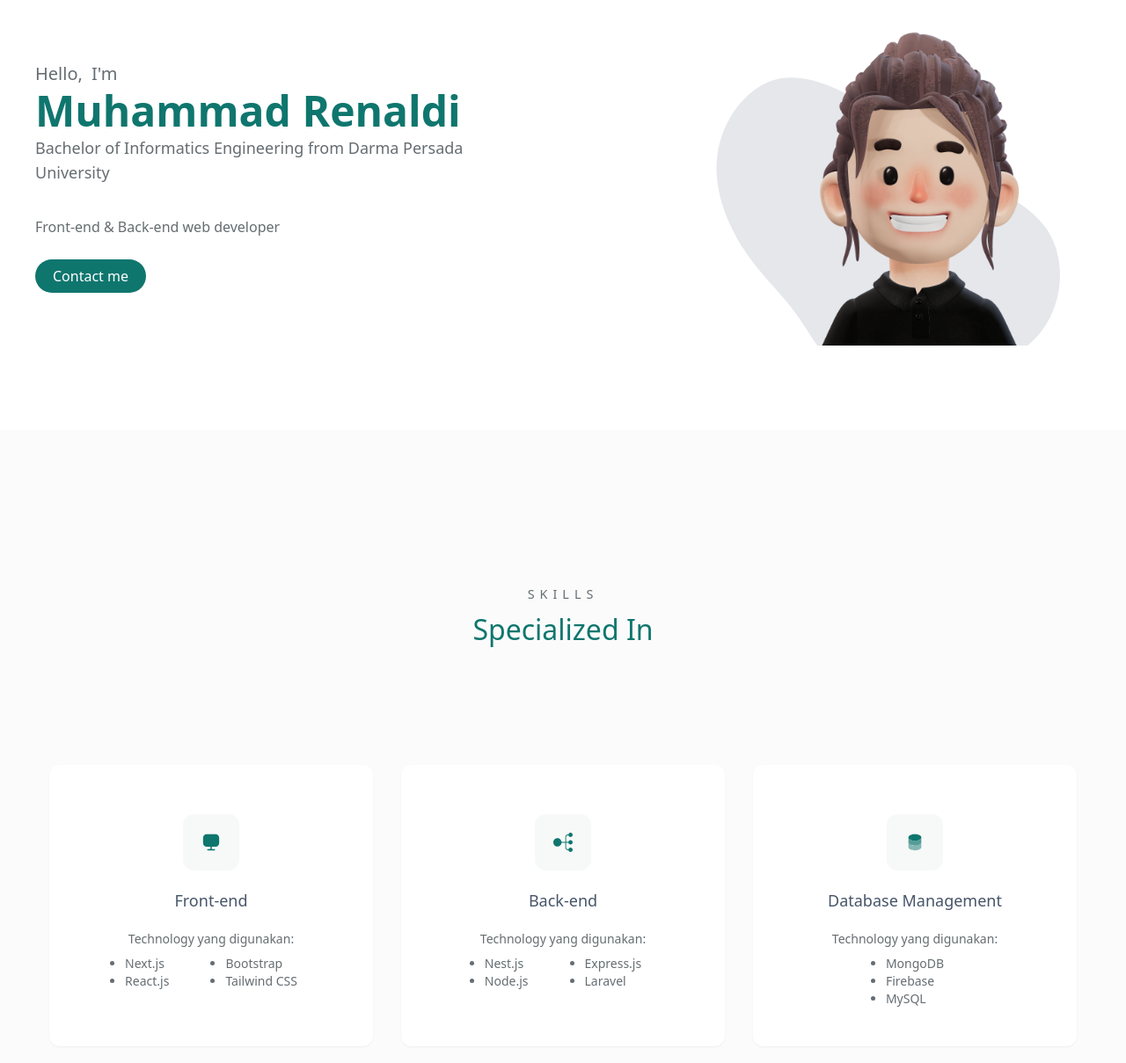
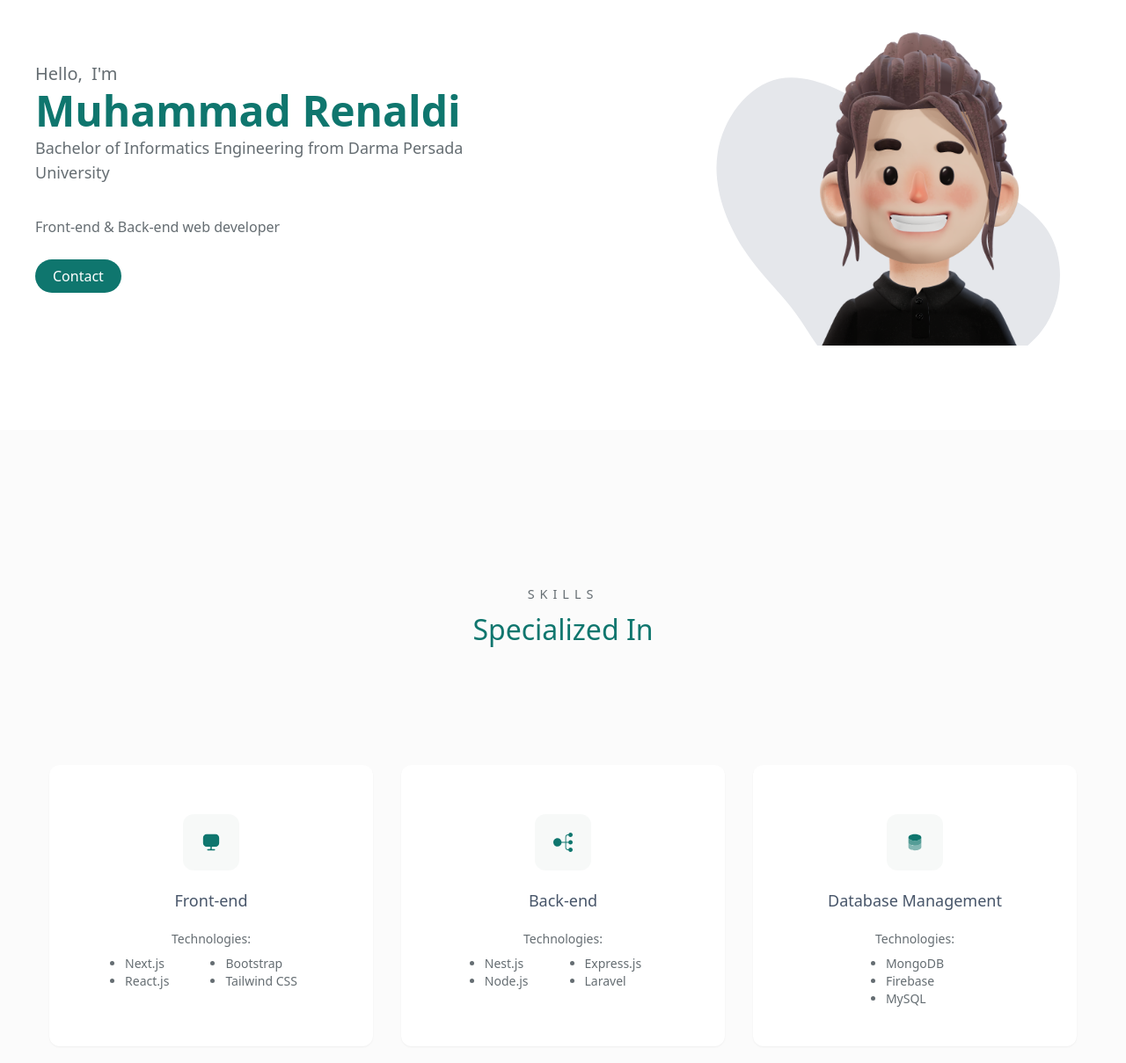
Before and after one commit to reenall/portfolio-tailwind, a website: page index.html in a window 1280 px wide. Shown: the part 205-1414 px from the top of the page at 88% size. Drawn offline with Linux system fonts and the light colour scheme.

Commit message:
UPDATE: text contents

```diff
--- a/index.html
+++ b/index.html
@@ -192,7 +192,7 @@
 
             <h3 class="mb-8 text-secondary dark:text-darkSecondary">Front-end & Back-end web developer</h3>
 
-            <a href="#contact" class="btn px-16 lg:px-5 py-2 rounded-full">Contact me</a>
+            <a href="#contact" class="btn px-16 lg:px-5 py-2 rounded-full">Contact</a>
           </div>
 
           <!-- img -->
@@ -233,7 +233,7 @@
                 </div>
                 <h3 class="text-lg text-primary dark:text-darkPrimary mb-5">Front-end</h3>
                 <div class="flex flex-wrap w-full items-center justify-center">
-                  <p class="text-sm text-secondary dark:text-darkSecondary">Technology yang digunakan:</p>
+                  <p class="text-sm text-secondary dark:text-darkSecondary">Technologies:</p>
                   <ul class="mt-2 flex justify-center gap-16 w-full text-sm text-left text-secondary dark:text-darkSecondary list-disc">
                     <div>
                       <li>Next.js</li>
@@ -255,7 +255,7 @@
                 </div>
                 <h3 class="text-lg text-primary dark:text-darkPrimary mb-5">Back-end</h3>
                 <div class="flex flex-wrap w-full items-center justify-center">
-                  <p class="text-sm text-secondary dark:text-darkSecondary">Technology yang digunakan:</p>
+                  <p class="text-sm text-secondary dark:text-darkSecondary">Technologies:</p>
                   <ul class="mt-2 flex justify-center gap-16 w-full text-sm text-left text-secondary dark:text-darkSecondary list-disc">
                     <div>
                       <li>Nest.js</li>
@@ -277,7 +277,7 @@
                 </div>
                 <h3 class="text-lg text-primary dark:text-darkPrimary mb-5">Database Management</h3>
                 <div class="flex flex-wrap w-full items-center justify-center">
-                  <p class="text-sm text-secondary dark:text-darkSecondary">Technology yang digunakan:</p>
+                  <p class="text-sm text-secondary dark:text-darkSecondary">Technologies:</p>
                   <ul class="mt-2 flex justify-center gap-16 w-full text-sm text-left text-secondary dark:text-darkSecondary list-disc">
                     <div>
                       <li>MongoDB</li>
@@ -597,7 +597,7 @@
 
           <div class="w-full pb-20 lg:pb-0 lg:w-1/2 text-secondary dark:text-darkSecondary">
             <p class="leading-7 text-pretty">
-              Selain di pendidikan formal, dalam lebih dari 1 tahun terakhir saya juga terus mempelajari materi-materi pemrograman melalui pembelajaran online untuk mengembangkan kemampuan pemrograman saya. Berikut adalah daftar teknologi
+              Selain di pendidikan formal, dalam lebih dari 2 tahun terakhir saya juga terus mempelajari materi-materi pemrograman melalui pembelajaran online untuk mengembangkan kemampuan pemrograman saya. Berikut adalah daftar teknologi
               pemrograman yang saya pelajari
             </p>
 
```
